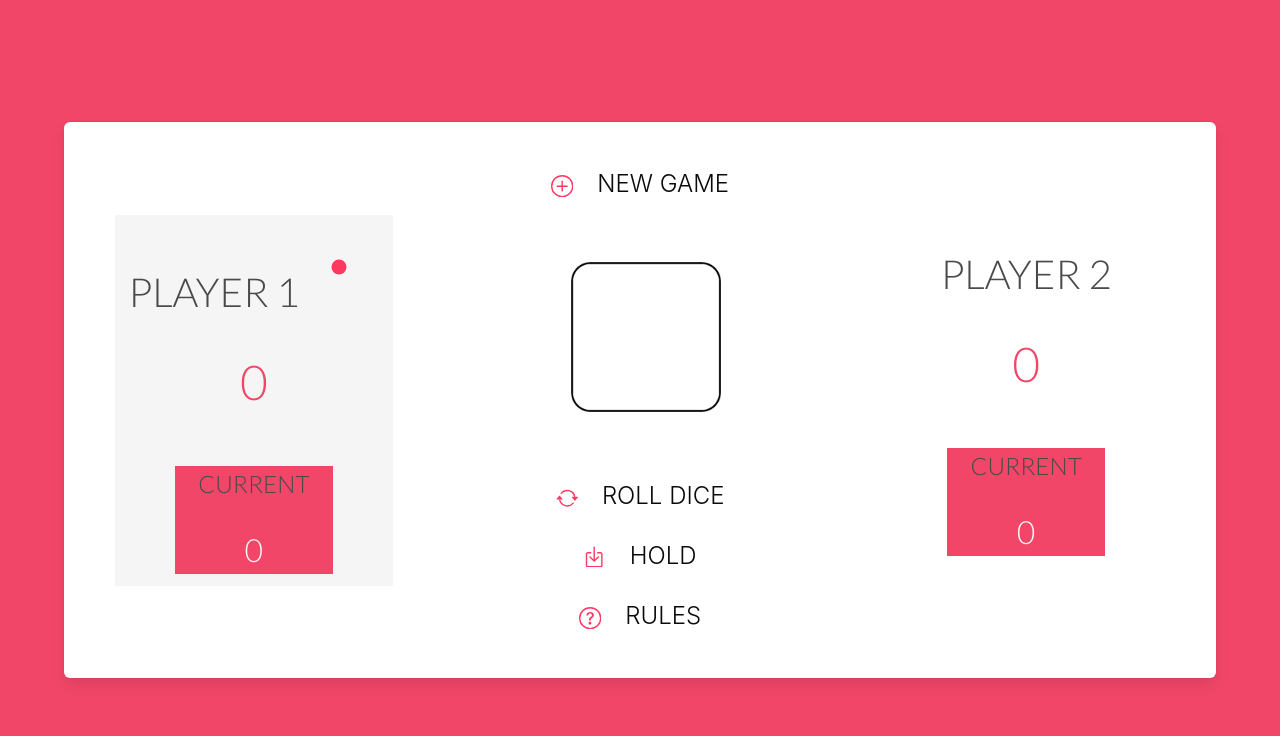
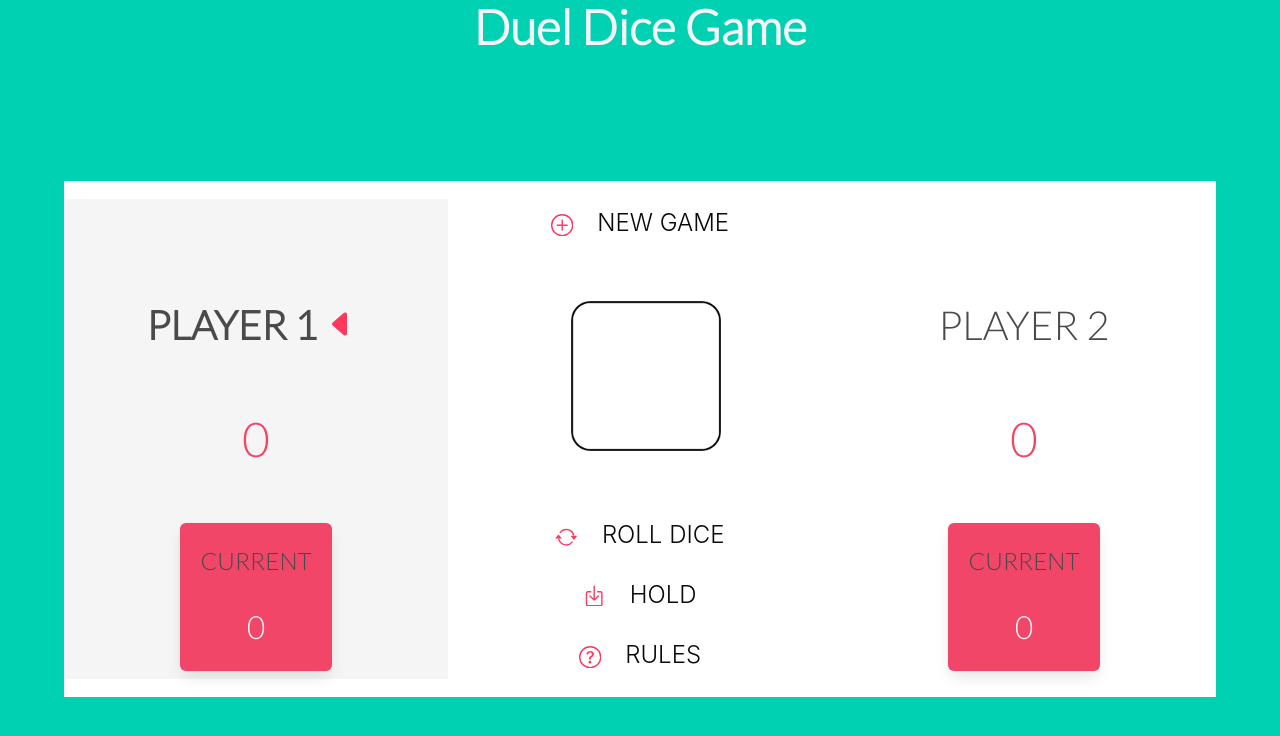
Before and after one commit to arieseb/dice, a plain HTML site: page index.html in a window 1280 px wide. Drawn offline with nearby package versions, Linux system fonts and the light colour scheme.

Commit message:
[FEATURE] Improve style of player turn display

```diff
--- a/index.html
+++ b/index.html
@@ -11,15 +11,18 @@
     <link rel="stylesheet" href="style.css">
     <title>Duel Dice Game</title>
   </head>
-  <body class="hero is-fullheight has-background-danger">
+  <body class="hero is-fullheight has-background-primary">
+    <h1 class="title is-1 has-text-light has-text-centered">Duel Dice Game</h1>
       <div class="hero-body is-flex is-justify-content-center">
-        <div class="container box columns is-flex is-justify-content-space-around is-align-items-center">
-          <div class="column is-3 player1-wrapper">
-            <p id="player1-name" class="content is-size-2 has-text-centered"></p>
-            <p id="player1-global" class="content is-size-1 has-text-danger has-text-centered mb-6"></p>
-            <div class="has-background-danger mx-6">
-              <p class="content is-large has-text-centered">CURRENT</p>
-              <p id="player1-current" class="content is-size-3 has-text-light has-text-centered"></p>
+        <div class="container has-background-white columns is-flex is-align-items-center">
+          <div class="column is-4 player1-wrapper">
+            <div class="columns is-flex is-flex-direction-column is-align-items-center">
+              <p id="player1-name" class="block is-size-2 has-text-centered my-6 pt-6"></p>
+              <p id="player1-global" class="block is-size-1 has-text-danger has-text-centered mb-6"></p>
+              <div class="box has-background-danger">
+                <p class="content is-large has-text-centered">CURRENT</p>
+                <p id="player1-current" class="content is-size-3 has-text-light has-text-centered"></p>
+            </div>
             </div>
           </div>
           <div class="column is-4 is-flex is-flex-direction-column is-align-items-center">
@@ -89,12 +92,14 @@
               </button>
             </div>
           </div>
-          <div class="column is-3 player2-wrapper">
-            <p id="player2-name" class="content is-size-2 has-text-centered"></p>
-            <p id="player2-global" class="content is-size-1 has-text-danger has-text-centered mb-6"></p>
-            <div class="has-background-danger mx-6">
-              <p class="content is-large has-text-centered">CURRENT</p>
-              <p id="player2-current" class="content is-size-3 has-text-light has-text-centered"></p>
+          <div class="column is-4 player2-wrapper">
+            <div class="columns is-flex is-flex-direction-column is-align-items-center">
+              <p id="player2-name" class="block is-size-2 has-text-centered my-6 pt-6"></p>
+              <p id="player2-global" class="block is-size-1 has-text-danger has-text-centered mb-6"></p>
+              <div class="box has-background-danger">
+                <p class="content is-large has-text-centered">CURRENT</p>
+                <p id="player2-current" class="content is-size-3 has-text-light has-text-centered"></p>
+            </div>
             </div>
           </div>
         </div>
--- a/script.js
+++ b/script.js
@@ -11,7 +11,7 @@ const player1Column = document.querySelector('.player1-wrapper')
 const player2Column = document.querySelector('.player2-wrapper')
 const dot = document.createElement('span')
 
-dot.innerHTML = '<svg xmlns="http://www.w3.org/2000/svg" width="5rem" height="5rem" fill="hsl(348, 100%, 61%)" class="bi bi-dot" viewBox="0 0 16 16"><path d="M8 9.5a1.5 1.5 0 1 0 0-3 1.5 1.5 0 0 0 0 3z"/></svg>'
+dot.innerHTML = '<svg xmlns="http://www.w3.org/2000/svg" width="3rem" height="2rem" fill="hsl(348, 100%, 61%)" class="bi bi-caret-left-fill" viewBox="0 0 16 16"><path d="m3.86 8.753 5.482 4.796c.646.566 1.658.106 1.658-.753V3.204a1 1 0 0 0-1.659-.753l-5.48 4.796a1 1 0 0 0 0 1.506z"/></svg>'
 
 const randomNumber = (number) => {
   return Math.ceil(Math.random() * number)
@@ -25,6 +25,7 @@ const defaultDisplay = () => {
   player1Current.innerText = player1.roundScore
   player2Current.innerText = player2.roundScore
   player1Column.classList.add('has-background-white-ter')
+  player1Name.classList.add('has-text-weight-semibold')
   player1Name.append(dot)
 }
 
@@ -123,15 +124,18 @@ class Player {
   }
 
   displayPlayerTurn = (event) => {
-    console.log(game.roundNumber)
     if (event.target.id === 'hold' || event.target.id === 'rollDice' && this.rollScore === 1) {
       if (game.roundNumber % 2 !== 0) {
         player1Column.classList.add('has-background-white-ter')
         player2Column.classList.remove('has-background-white-ter')
+        player1Name.classList.add('has-text-weight-semibold')
+        player2Name.classList.remove('has-text-weight-semibold')
         player1Name.append(dot)
       } else {
         player1Column.classList.remove('has-background-white-ter')
         player2Column.classList.add('has-background-white-ter')
+        player2Name.classList.add('has-text-weight-semibold')
+        player1Name.classList.remove('has-text-weight-semibold')
         player2Name.append(dot)
       }
     }
--- a/style.css
+++ b/style.css
@@ -1,3 +1,7 @@
 html, body {
   font-family: 'Lato', sans-serif;
 }
+
+.player1-wrapper, .player2-wrapper {
+  min-height: 60vh;
+}
```
